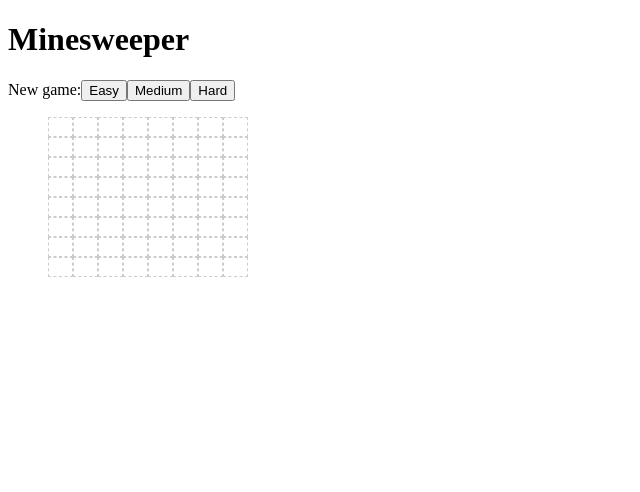
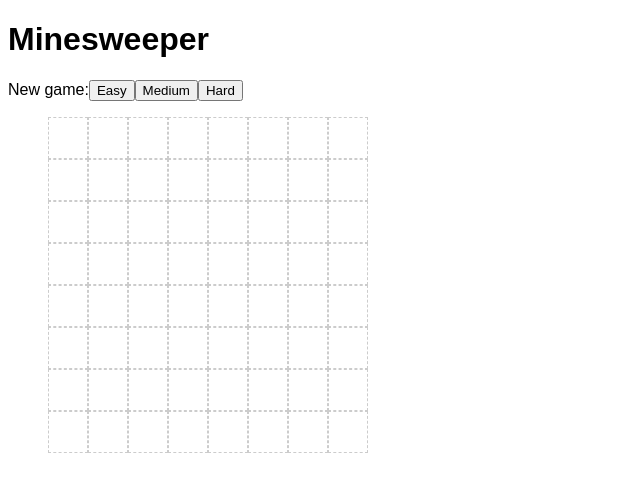
Before and after one commit to pnevares/minesweeper, a React (Create React App) app: page / in a window 1280 px wide. Shown: the top 492 px of the page, without its empty margins (0-640 px from the left). Built offline with nearby package versions, Linux system fonts and the light colour scheme.

Commit message:
Style grid, add color to revealed values

```diff
--- a/src/components/Board.js
+++ b/src/components/Board.js
@@ -1,5 +1,5 @@
 import React, { Component } from "react";
-import "./board.css";
+import "./Board.css";
 
 export default class Board extends Component {
   state = { squares: [], revealsRemaining: null };
@@ -76,14 +76,16 @@ export default class Board extends Component {
     this.setState({ squares, revealsRemaining });
   }
   renderSquares() {
+    const { width } = this.props;
     return (
-      <ul>
+      <ul className={`width-${width}`}>
         {this.state.squares.map((row, rowIndex) => {
           return row.map((square, columnIndex) => {
             return (
               <li
                 key={`${rowIndex}.${columnIndex}`}
                 onClick={() => this.onClick(rowIndex, columnIndex)}
+                className={`value-${square.value}`}
               >
                 {square.revealed ? square.value : "\u00A0"}
               </li>
--- /dev/null
+++ b/src/components/Minesweeper.css
@@ -0,0 +1,3 @@
+body {
+  font-family: sans-serif;
+}
--- a/src/components/Minesweeper.js
+++ b/src/components/Minesweeper.js
@@ -1,5 +1,6 @@
 import React, { Component } from "react";
 import Board from "./Board";
+import "./Minesweeper.css";
 
 export default class Minesweeper extends Component {
   state = {
--- a/src/components/board.css
+++ b/src/components/board.css
@@ -1,13 +1,40 @@
 ul {
   list-style: none;
   display: grid;
-  width: 200px;
+}
+
+ul.width-8 {
   grid-template-columns: repeat(8, 1fr);
+  width: 320px;
+}
+
+ul.width-16 {
+  grid-template-columns: repeat(16, 1fr);
+  width: 640px;
+}
+
+ul.width-24 {
+  grid-template-columns: repeat(24, 1fr);
+  width: 960px;
 }
 
 ul > li {
   display: flex;
+  height: 40px;
   justify-content: center;
   align-items: center;
   border: 1px dashed #ccc;
+  font-weight: bold;
 }
+
+ul > li.value-1 {
+  color: #00f;
+}
+
+ul > li.value-2 {
+  color: #0f0;
+}
+
+ul > li.value-3 {
+  color: #f00;
+}
```
